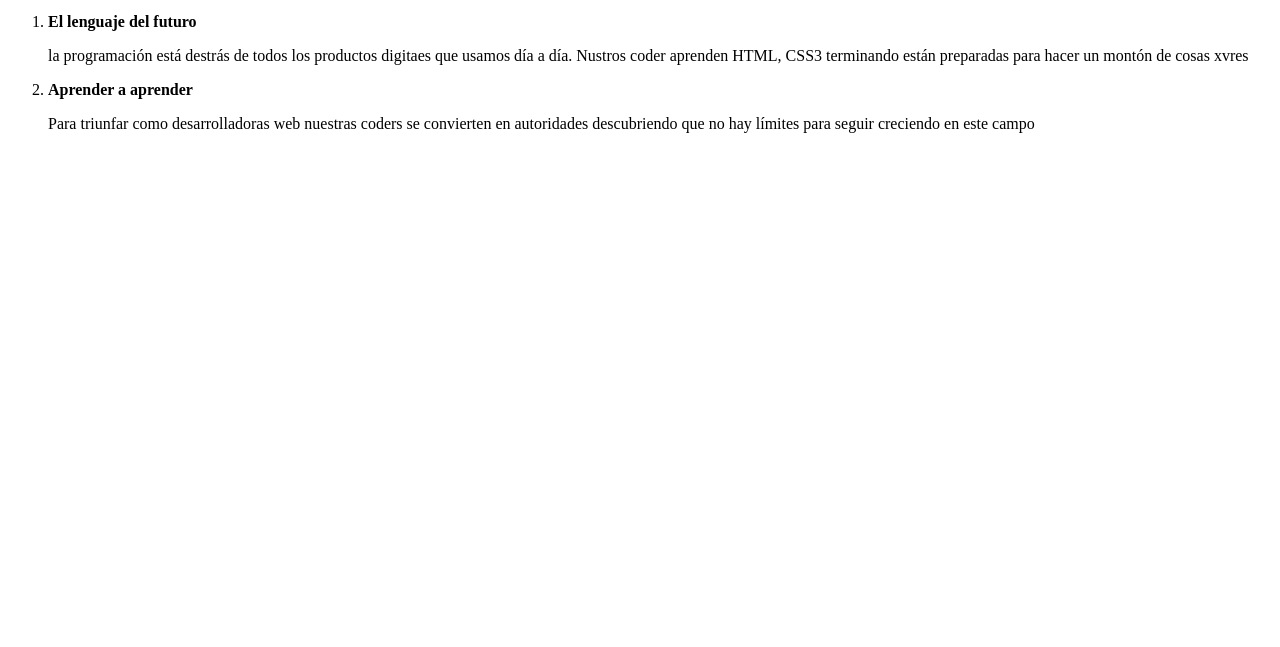
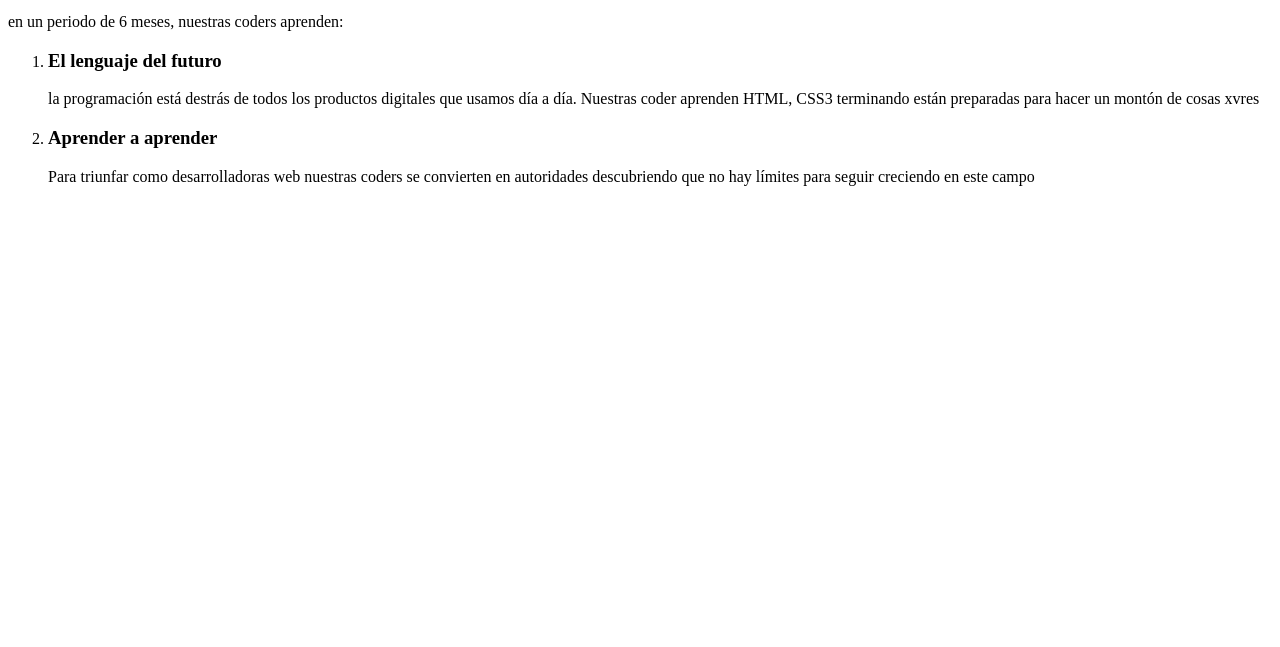
Before and after one commit to dunkel-cat/viendo-cajas, a plain HTML site: page index.html in a window 1280 px wide. Shown: the part 153-800 px from the top of the page. Drawn offline with Linux system fonts and the light colour scheme.

Commit message:
updating code

```diff
--- a/index.html
+++ b/index.html
@@ -3,17 +3,22 @@
 <head>
 	<title> Cajas cajitas</title>
 	<meta charset="utf-8">
-	<img src="logo.png"/>
 </head>
 <body>
- <h1>Laboratoria</h1>
-  <p> Laboratoria enseña a jóvenes mujeres a crear productos digitales con el propòsito de insertarlas al creciente economía digital del Perú</p>
- <ol>
-  <li> <strong>El lenguaje del futuro</strong></li>
-    <p> la programación está destrás de todos los productos digitaes que usamos día a día. Nustros coder aprenden HTML, CSS3 terminando están preparadas para hacer un montón de cosas xvres</p>
-  <li> <strong> Aprender a aprender </strong></li>
+   <div style=background:yellow;">
+      <img src="logo.png"/>
+      <h1>Laboratoria</h1>
+      <p> Laboratoria enseña a jóvenes mujeres a crear productos digitales con el propòsito de insertarlas al creciente economía digital del Perú</p>
+   </div>
+   <p>en un periodo de 6 meses, nuestras coders aprenden:</p>
+   <ol>
+     <li>
+     <h3>El lenguaje del futuro</h3>
+     <p>la programación está destrás de todos los productos digitales que usamos día a día. Nuestras coder aprenden HTML, CSS3 terminando están preparadas para hacer un montón de cosas xvres</p>
+  <li>
+    <h3> Aprender a aprender </h3>
     <p> Para triunfar como desarrolladoras web nuestras coders se convierten en autoridades descubriendo que no hay límites para seguir creciendo en este campo</p>
- </ol>
+ </li
  </ol>
 </body>
 </html>
```
